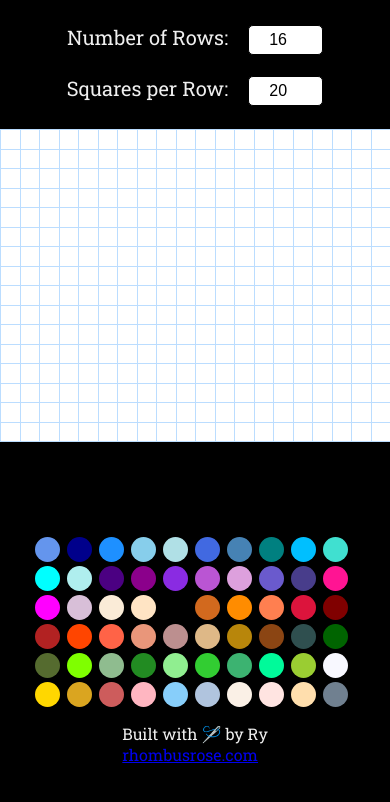
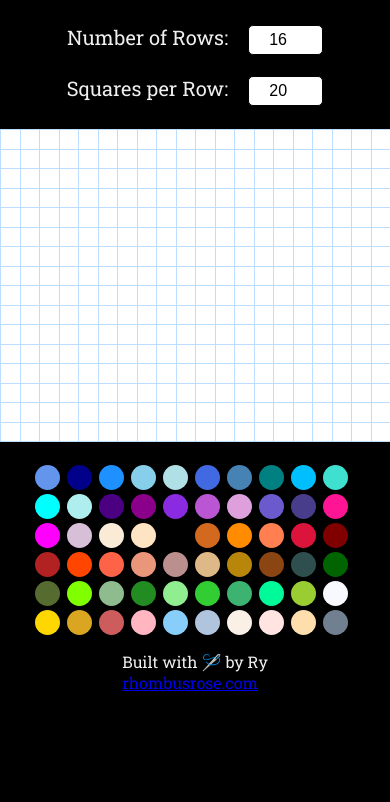
Before and after one commit to rdkulp/next-stitch, a Next.js app: page / in a window 390 px wide. Shown: the top 802 px of the page. Built offline with nearby package versions, Linux system fonts and the light colour scheme.

Commit message:
Fix spacing on mobile

```diff
--- a/app/globals.css
+++ b/app/globals.css
@@ -111,7 +111,6 @@ main {
 }
 
 .color-picker {
-  margin-top: 72px;
   min-width: 350px;
 }
 
```
